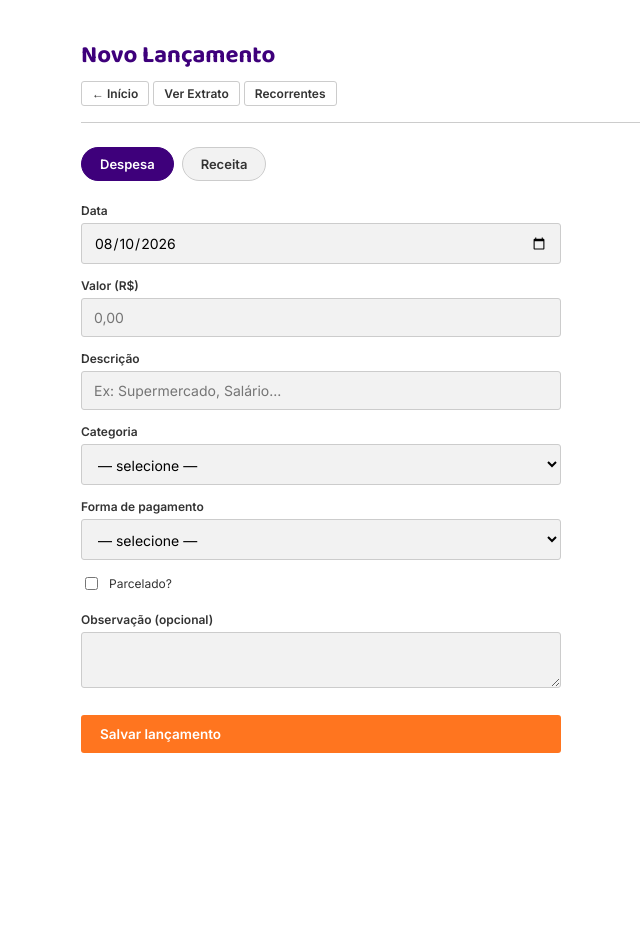
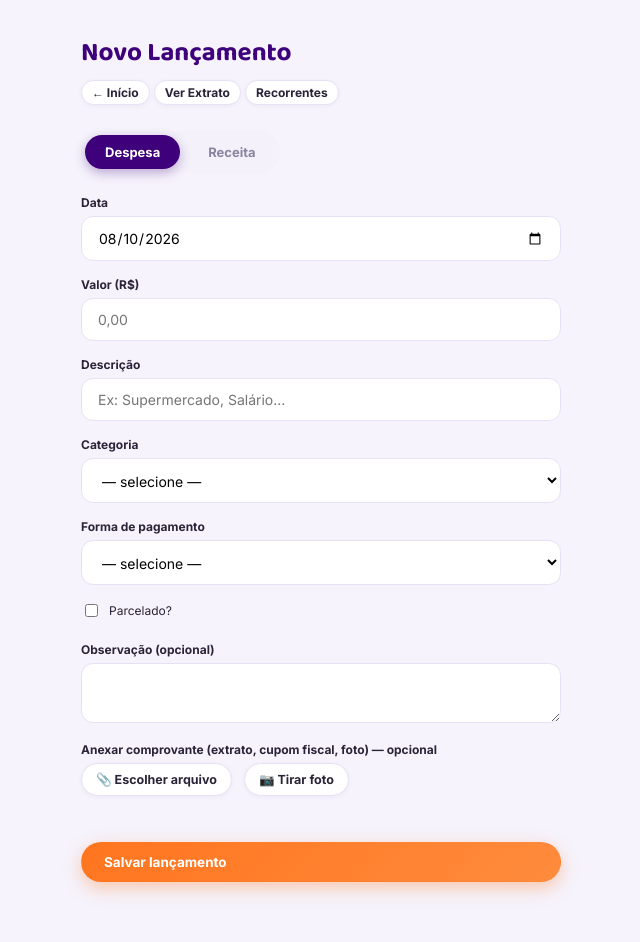
Before and after one commit to hubj-web/HUBJ-FLUX, a Flask app: page /lancamentos/novo in a window 1280 px wide. Shown: the whole page, without its empty margins (273-913 px from the left). Before the commit the page ends 753 px from the top, so only its background shows below. Run offline with Flask 3, Linux system fonts and the light colour scheme; the visitor is signed in with stand-in values (Sample User, id 1); data that the repository does not hold is empty; some libraries are stand-ins or nearby versions.

Commit message:
Corrige botoes de voltar, anexo de arquivo/foto, visual moderno

```diff
--- a/static/style.css
+++ b/static/style.css
@@ -1,108 +1,139 @@
 :root{
   /* HUB-J — paleta oficial do Brand Book institucional */
-  --roxo-estrategico: #3E007B;   /* predominante - institucional, cabeçalhos, estrutura */
-  --roxo-horizonte: #C182FF;     /* auxiliar - realces suaves */
-  --laranja-evolucao: #FF751F;   /* chamadas de ação, destaques, indicadores de crescimento */
-  --laranja-impulso: #FFAE7A;    /* auxiliar - fundos suaves de destaque */
-  --preto-intenso: #000000;      /* usar com moderação */
+  --roxo-estrategico: #3E007B;
+  --roxo-horizonte: #C182FF;
+  --laranja-evolucao: #FF751F;
+  --laranja-impulso: #FFAE7A;
+  --preto-intenso: #000000;
   --branco-puro: #FFFFFF;
 
-  /* cores funcionais para dados financeiros - não fazem parte do Brand
-     Book institucional (que não define isso), mas seguem a convenção
-     universal de apps financeiros: verde = positivo, vermelho = negativo */
-  --success-dark: #1E6B3C; --success-light: #D4EDDA;
-  --danger-dark: #8B1A1A; --danger-light: #FDECEA;
-  --warning-dark: #856404; --warning-light: #FFF8E1;
-  --gray-dark: #333333; --gray-medium: #888888; --gray-light: #F2F2F2; --gray-border: #CCCCCC;
+  --success-dark: #1E9E5A; --success-light: #DEF7EA;
+  --danger-dark: #E0334D; --danger-light: #FDE4E8;
+  --warning-dark: #B8860B; --warning-light: #FFF3D6;
+  --gray-dark: #2B2438; --gray-medium: #8B84A0; --gray-light: #F4F1FA; --gray-border: #E7E1F5;
 
-  /* aliases usados no restante do CSS/templates */
-  --paper: var(--branco-puro);
-  --paper-raised: var(--gray-light);
+  /* fundo com leve tom lavanda (não branco puro) - dá o "ar de app" */
+  --bg-app: #F6F3FC;
+  --paper: var(--bg-app);
+  --paper-raised: #FFFFFF;
   --ink: var(--roxo-estrategico);
   --ink-soft: var(--gray-dark);
   --graphite: var(--gray-medium);
   --line: var(--gray-border);
-  --green: var(--laranja-evolucao);      /* ação primária (botões, links) = laranja, por regra do Brand Book */
-  --green-soft: var(--laranja-impulso);  /* fundo suave de destaque/hover */
+  --green: var(--laranja-evolucao);
+  --green-soft: var(--laranja-impulso);
   --brick: var(--danger-dark);
   --brick-soft: var(--danger-light);
-  --gold: var(--roxo-horizonte);         /* realces sobre fundo escuro */
-  --radius: 3px;
+  --gold: var(--roxo-horizonte);
+
+  --radius-sm: 12px;
+  --radius: 16px;
+  --radius-lg: 24px;
+  --radius-pill: 999px;
+  --shadow-card: 0 2px 14px rgba(62,0,123,0.08);
+  --shadow-card-hover: 0 6px 22px rgba(62,0,123,0.14);
 }
 *{ box-sizing:border-box; }
-body{ margin:0; background:var(--paper); color:var(--ink); font-family:'Inter',system-ui,sans-serif; font-size:14.5px; }
-h1,h3{ font-family:'Baloo 2', 'Inter', sans-serif; font-weight:700; margin:0; }
+body{ margin:0; background:var(--bg-app); color:var(--ink-soft); font-family:'Inter',system-ui,sans-serif; font-size:14.5px; }
+h1,h3{ font-family:'Baloo 2', 'Inter', sans-serif; font-weight:700; margin:0; color:var(--roxo-estrategico); }
 .mono{ font-family:'IBM Plex Mono',monospace; }
 
-.home-screen{ min-height:100vh; display:flex; align-items:center; justify-content:center; background:var(--ink); padding:24px; }
+.home-screen{
+  min-height:100vh; display:flex; align-items:center; justify-content:center; padding:24px;
+  background: radial-gradient(circle at 20% 15%, #5B1BA8 0%, var(--roxo-estrategico) 45%, #2A0057 100%);
+}
 .home-wrap{ max-width:420px; width:100%; }
 .home-header{ text-align:center; margin-bottom:36px; }
-.home-mark{ font-family:'Baloo 2',sans-serif; font-size:22px; font-weight:700; width:64px; height:64px;
-  display:inline-flex; align-items:center; justify-content:center; border:2px solid var(--roxo-horizonte); border-radius:50%;
-  color:var(--roxo-horizonte); margin-bottom:20px; }
-.home-header h1{ font-size:32px; color:#fff; margin-bottom:10px; }
+.home-mark{
+  font-family:'Baloo 2',sans-serif; font-size:24px; font-weight:800; width:72px; height:72px;
+  display:inline-flex; align-items:center; justify-content:center;
+  background: linear-gradient(135deg, var(--laranja-evolucao), #FF9A52);
+  border-radius:26px; color:#fff; margin-bottom:22px; box-shadow:0 10px 30px rgba(255,117,31,0.35);
+}
+.home-header h1{ font-size:34px; color:#fff; margin-bottom:10px; }
 .home-header h1 span{ color:var(--laranja-evolucao); font-weight:400; }
-.home-header p{ color:#D9BEF5; font-size:14px; font-family:'Inter',sans-serif; }
+.home-header p{ color:#D9C6F5; font-size:14.5px; font-family:'Inter',sans-serif; }
 
 .btn-google{
   display:flex; align-items:center; justify-content:center; gap:10px;
-  background:#fff; color:var(--roxo-estrategico); text-decoration:none; font-weight:600;
-  padding:13px 20px; border-radius:6px; font-size:14.5px;
+  background:#fff; color:var(--roxo-estrategico); text-decoration:none; font-weight:700;
+  padding:15px 24px; border-radius:var(--radius-pill); font-size:15px;
+  box-shadow:0 8px 24px rgba(0,0,0,0.18); transition:transform .15s ease;
 }
-.btn-google:hover{ background:#F0F0F0; }
+.btn-google:hover{ transform:translateY(-2px); background:#fff; }
 
-.content{ padding:36px 24px; }
-.panel-head{ margin-bottom:24px; padding-bottom:16px; border-bottom:1px solid var(--line); }
-.panel-head h1{ font-size:24px; margin-bottom:6px; }
-.panel-head p{ color:var(--ink-soft); margin:0; }
+.content{ padding:32px 24px 60px; }
+.panel-head{ margin-bottom:26px; padding-bottom:0; border-bottom:none; }
+.panel-head h1{ font-size:26px; margin-bottom:6px; }
+.panel-head p{ color:var(--graphite); margin:0; }
 
-.review-summary{ display:grid; grid-template-columns:repeat(auto-fit,minmax(160px,1fr)); gap:1px;
-  background:var(--line); border:1px solid var(--line); border-radius:var(--radius); overflow:hidden; margin-bottom:24px; }
-.summary-cell{ background:var(--paper-raised); padding:14px 16px; }
-.summary-cell .label{ display:block; font-size:11px; text-transform:uppercase; letter-spacing:.4px; color:var(--graphite); margin-bottom:6px; }
-.summary-cell .value{ font-family:'IBM Plex Mono',monospace; font-size:16px; font-weight:600; }
+.review-summary{
+  display:grid; grid-template-columns:repeat(auto-fit,minmax(160px,1fr)); gap:14px;
+  background:transparent; border:none; border-radius:0; overflow:visible; margin-bottom:26px;
+}
+.summary-cell{
+  background:var(--paper-raised); padding:18px 20px; border-radius:var(--radius);
+  box-shadow:var(--shadow-card); border:none;
+}
+.summary-cell .label{ display:block; font-size:11px; text-transform:uppercase; letter-spacing:.5px; color:var(--graphite); margin-bottom:8px; font-weight:600; }
+.summary-cell .value{ font-family:'Baloo 2',sans-serif; font-size:22px; font-weight:700; color:var(--ink-soft); }
 
-.btn{ font-family:'Inter',sans-serif; font-size:13.5px; font-weight:600; padding:10px 18px; border-radius:var(--radius);
-  border:1px solid transparent; cursor:pointer; text-decoration:none; display:inline-flex; align-items:center; gap:6px; }
-.btn-primary{ background:var(--laranja-evolucao); color:#fff; }
-.btn-primary:hover{ background:#D9600E; }
-.btn-ghost{ background:transparent; border-color:var(--line); color:var(--ink-soft); }
-.btn-ghost:hover{ border-color:var(--ink); color:var(--ink); }
+.btn{
+  font-family:'Inter',sans-serif; font-size:13.5px; font-weight:700; padding:11px 22px; border-radius:var(--radius-pill);
+  border:1px solid transparent; cursor:pointer; text-decoration:none; display:inline-flex; align-items:center; gap:6px;
+  transition: transform .12s ease, box-shadow .12s ease;
+}
+.btn-primary{ background:linear-gradient(135deg, var(--laranja-evolucao), #FF8B3D); color:#fff; box-shadow:0 6px 18px rgba(255,117,31,0.35); }
+.btn-primary:hover{ transform:translateY(-1px); box-shadow:0 8px 22px rgba(255,117,31,0.45); }
+.btn-ghost{ background:var(--paper-raised); border-color:var(--line); color:var(--ink-soft); box-shadow:0 1px 4px rgba(62,0,123,0.05); }
+.btn-ghost:hover{ border-color:var(--roxo-estrategico); color:var(--roxo-estrategico); }
 
-.table-wrap{ border:1px solid var(--line); border-radius:var(--radius); overflow:auto; background:var(--paper-raised); }
+.table-wrap{
+  border:none; border-radius:var(--radius); overflow:hidden; background:var(--paper-raised);
+  box-shadow:var(--shadow-card);
+}
 .data-table{ width:100%; border-collapse:collapse; font-size:13px; }
-.data-table th{ text-align:left; font-weight:600; font-size:11px; text-transform:uppercase; letter-spacing:.3px;
-  color:var(--graphite); padding:11px 14px; border-bottom:1.5px solid var(--ink); }
-.data-table td{ padding:9px 14px; border-bottom:1px solid var(--line); }
+.data-table th{
+  text-align:left; font-weight:700; font-size:10.5px; text-transform:uppercase; letter-spacing:.4px;
+  color:var(--graphite); padding:14px 18px; border-bottom:1px solid var(--line); background:var(--gray-light);
+}
+.data-table td{ padding:12px 18px; border-bottom:1px solid var(--gray-light); }
+.data-table tbody tr:last-child td{ border-bottom:none; }
+.data-table tbody tr:hover{ background: var(--gray-light); }
 .data-table td.num, .data-table th.num{ text-align:right; }
 
-.filters{ display:flex; gap:14px; margin-bottom:18px; }
+.filters{ display:flex; gap:12px; margin-bottom:20px; flex-wrap:wrap; align-items:center; }
+.filters select, .filters input[type=text], .filters input[type=date]{
+  padding:10px 14px; border:1px solid var(--line); border-radius:var(--radius-pill);
+  font: inherit; font-size:13px; background:var(--paper-raised);
+}
 
 .flash-wrap{ position:fixed; top:16px; right:16px; z-index:50; display:flex; flex-direction:column; gap:8px; max-width:360px; }
-.flash{ padding:12px 16px; border-radius:var(--radius); font-size:13.5px; border:1px solid var(--line); background:var(--paper-raised); }
-.flash-erro{ background:var(--danger-light); border-color:var(--danger-dark); color:var(--danger-dark); }
-.flash-ok{ background:var(--success-light); border-color:var(--success-dark); color:var(--success-dark); }
+.flash{ padding:14px 18px; border-radius:var(--radius); font-size:13.5px; box-shadow:var(--shadow-card); border:none; }
+.flash-erro{ background:var(--danger-light); color:var(--danger-dark); }
+.flash-ok{ background:var(--success-light); color:var(--success-dark); }
 
-.val-receita{ color:var(--success-dark); }
-.val-despesa{ color:var(--danger-dark); }
+.val-receita{ color:var(--success-dark); font-weight:600; }
+.val-despesa{ color:var(--danger-dark); font-weight:600; }
 
-.form-grid{ display:flex; flex-direction:column; gap:14px; max-width:480px; }
-.form-row label{ display:block; font-size:12px; font-weight:600; color:var(--ink-soft); margin-bottom:5px; }
+.form-grid{ display:flex; flex-direction:column; gap:16px; max-width:480px; }
+.form-row label{ display:block; font-size:12px; font-weight:700; color:var(--ink-soft); margin-bottom:6px; }
 .form-row input, .form-row select, .form-row textarea{
-  width:100%; padding:10px 12px; border:1px solid var(--line); border-radius:var(--radius);
+  width:100%; padding:12px 16px; border:1px solid var(--line); border-radius:var(--radius-sm);
   font: inherit; font-size:14px; background:var(--paper-raised);
 }
-.form-row input:focus, .form-row select:focus, .form-row textarea:focus{ outline:none; border-color:var(--laranja-evolucao); }
+.form-row input:focus, .form-row select:focus, .form-row textarea:focus{
+  outline:none; border-color:var(--laranja-evolucao); box-shadow:0 0 0 3px rgba(255,117,31,0.15);
+}
 
-.view-toggle{ display:flex; gap:8px; }
+.view-toggle{ display:flex; gap:8px; background:var(--gray-light); padding:4px; border-radius:var(--radius-pill); width:fit-content; }
 .view-toggle-btn{
-  background:var(--paper-raised); border:1px solid var(--line); color:var(--ink-soft);
-  padding:8px 18px; border-radius:20px; font-size:13px; font-weight:600; cursor:pointer; text-decoration:none;
+  background:transparent; border:none; color:var(--graphite);
+  padding:9px 20px; border-radius:var(--radius-pill); font-size:13px; font-weight:700; cursor:pointer; text-decoration:none;
 }
-.view-toggle-btn.active{ background:var(--ink); border-color:var(--ink); color:#fff; }
+.view-toggle-btn.active{ background:var(--roxo-estrategico); color:#fff; box-shadow:0 4px 12px rgba(62,0,123,0.3); }
 
-/* Chip de status (semáforo) - usado quando Planejamento/Controle forem construídos */
-.chip-status{ display:inline-flex; align-items:center; gap:6px; padding:4px 12px; border-radius:20px; font-size:12px; font-weight:600; }
+.chip-status{ display:inline-flex; align-items:center; gap:6px; padding:5px 14px; border-radius:var(--radius-pill); font-size:11.5px; font-weight:700; }
 .chip-status.verde{ background:var(--success-light); color:var(--success-dark); }
 .chip-status.amarelo{ background:var(--warning-light); color:var(--warning-dark); }
 .chip-status.vermelho{ background:var(--danger-light); color:var(--danger-dark); }
--- a/templates/cartao_faturas.html
+++ b/templates/cartao_faturas.html
@@ -4,7 +4,7 @@
 <div class="content" style="max-width:900px;margin:0 auto">
   <header class="panel-head">
     <h1>Faturas importadas</h1>
-    <p><a href="{{ url_for('cartao.importar') }}" class="btn btn-primary" style="padding:4px 10px;font-size:12px">+ Importar fatura</a></p>
+    <p><a href="{{ url_for('inicio.index') }}" class="btn btn-ghost" style="padding:4px 10px;font-size:12px">← Início</a> <a href="{{ url_for('cartao.importar') }}" class="btn btn-primary" style="padding:4px 10px;font-size:12px">+ Importar fatura</a></p>
   </header>
   <div class="table-wrap">
     <table class="data-table">
--- a/templates/cartao_painel.html
+++ b/templates/cartao_painel.html
@@ -18,7 +18,7 @@
   {% else %}
   <p style="color:var(--graphite)">Nenhuma fatura importada ainda.</p>
   {% endif %}
-  <p><a href="{{ url_for('cartao.importar') }}" class="btn btn-primary">Importar fatura</a>
+  <p><a href="{{ url_for('inicio.index') }}" class="btn btn-ghost">← Início</a> <a href="{{ url_for('cartao.importar') }}" class="btn btn-primary">Importar fatura</a>
      <a href="{{ url_for('cartao.faturas') }}" class="btn btn-ghost">Ver todas as faturas</a></p>
 </div>
 {% endblock %}
--- a/templates/cartao_revisao.html
+++ b/templates/cartao_revisao.html
@@ -4,7 +4,7 @@
 <div class="content" style="max-width:820px;margin:0 auto">
   <header class="panel-head">
     <h1>Revisar fatura</h1>
-    <p>{{ arquivo }} · vencimento {{ vencimento or '—' }}</p>
+    <p>{{ arquivo }} · vencimento {{ vencimento or '—' }}</p><p><a href="{{ url_for('inicio.index') }}" class="btn btn-ghost" style="padding:4px 10px;font-size:12px">← Início</a></p>
   </header>
 
   <div class="review-summary">
--- a/templates/cartao_transacoes.html
+++ b/templates/cartao_transacoes.html
@@ -4,7 +4,7 @@
 <div class="content" style="max-width:1000px;margin:0 auto">
   <header class="panel-head">
     <h1>Transações do cartão</h1>
-    <p><a href="{{ url_for('cartao.importar') }}" class="btn btn-ghost" style="padding:4px 10px;font-size:12px">+ Importar fatura</a></p>
+    <p><a href="{{ url_for('inicio.index') }}" class="btn btn-ghost" style="padding:4px 10px;font-size:12px">← Início</a> <a href="{{ url_for('cartao.importar') }}" class="btn btn-ghost" style="padding:4px 10px;font-size:12px">+ Importar fatura</a></p>
   </header>
 
   <form method="get" class="filters" style="flex-wrap:wrap">
--- a/templates/controle_categoria.html
+++ b/templates/controle_categoria.html
@@ -4,7 +4,7 @@
 <div class="content" style="max-width:760px;margin:0 auto">
   <header class="panel-head">
     <h1>{{ categoria.nome if categoria else 'Categoria' }} · {{ mes_referencia }}</h1>
-    <p><a href="{{ url_for('controle.index', mes=mes_referencia) }}" class="btn btn-ghost" style="padding:4px 10px;font-size:12px">← Controle</a></p>
+    <p><a href="{{ url_for('inicio.index') }}" class="btn btn-ghost" style="padding:4px 10px;font-size:12px">← Início</a> <a href="{{ url_for('controle.index', mes=mes_referencia) }}" class="btn btn-ghost" style="padding:4px 10px;font-size:12px">← Controle</a></p>
   </header>
   <div class="table-wrap">
     <table class="data-table">
--- a/templates/extrato.html
+++ b/templates/extrato.html
@@ -36,7 +36,9 @@
       {% for l in lancamentos %}
         <tr>
           <td class="mono">{{ l.data }}</td>
-          <td>{{ l.descricao or '—' }}{% if l.parcela_atual %}<span style="color:var(--graphite);font-size:11px"> ({{ l.parcela_atual }}/{{ l.parcela_total }})</span>{% endif %}</td>
+          <td>{{ l.descricao or '—' }}{% if l.parcela_atual %}<span style="color:var(--graphite);font-size:11px"> ({{ l.parcela_atual }}/{{ l.parcela_total }})</span>{% endif %}
+            {% if anexos_por_lancamento.get(l.id) %}<a href="{{ url_for('lanc.ver_anexo', anexo_id=anexos_por_lancamento[l.id]) }}" title="Ver anexo" style="text-decoration:none">📎</a>{% endif %}
+          </td>
           <td>{{ l.categoria_nome or '—' }}</td>
           <td>{{ l.forma_pagamento_nome or '—' }}</td>
           <td>{{ l.pessoa_nome or '—' }}</td>
--- a/templates/lancamento_form.html
+++ b/templates/lancamento_form.html
@@ -14,7 +14,7 @@
     <a href="{{ url_for('lanc.novo', tipo='receita') }}" class="view-toggle-btn {{ 'active' if tipo_inicial == 'receita' }}">Receita</a>
   </div>
 
-  <form method="post" class="form-grid">
+  <form method="post" class="form-grid" enctype="multipart/form-data">
     <input type="hidden" name="tipo" value="{{ tipo_inicial }}">
 
     <div class="form-row">
@@ -82,11 +82,44 @@
       <textarea name="observacao" rows="2"></textarea>
     </div>
 
+    <div class="form-row">
+      <label>Anexar comprovante (extrato, cupom fiscal, foto) — opcional</label>
+      <input type="file" name="anexo" accept="image/*,.pdf" id="input-anexo-arquivo" style="display:none">
+      <input type="file" name="anexo_camera" accept="image/*" capture="environment" id="input-anexo-camera" style="display:none">
+      <div class="filters" style="margin-top:4px">
+        <button type="button" class="btn btn-ghost" id="btn-escolher-arquivo" style="padding:8px 14px;font-size:12.5px">📎 Escolher arquivo</button>
+        <button type="button" class="btn btn-ghost" id="btn-tirar-foto" style="padding:8px 14px;font-size:12.5px">📷 Tirar foto</button>
+      </div>
+      <span id="nome-anexo-escolhido" style="display:block;margin-top:6px;font-size:12.5px;color:var(--graphite)"></span>
+    </div>
+
     <button type="submit" class="btn btn-primary" style="margin-top:10px">Salvar lançamento</button>
   </form>
 </div>
 
 <script>
+  const inputArquivo = document.getElementById('input-anexo-arquivo');
+  const inputCamera = document.getElementById('input-anexo-camera');
+  const nomeAnexo = document.getElementById('nome-anexo-escolhido');
+
+  document.getElementById('btn-escolher-arquivo').addEventListener('click', () => inputArquivo.click());
+  document.getElementById('btn-tirar-foto').addEventListener('click', () => inputCamera.click());
+
+  function mostrarNomeAnexo(input) {
+    if (input.files.length) {
+      nomeAnexo.textContent = '✓ ' + input.files[0].name;
+      // o backend só lê o campo "anexo" - se veio da câmera, copiamos o
+      // arquivo pro input principal antes de enviar o formulário
+      if (input === inputCamera) {
+        const dt = new DataTransfer();
+        dt.items.add(input.files[0]);
+        inputArquivo.files = dt.files;
+      }
+    }
+  }
+  inputArquivo.addEventListener('change', () => mostrarNomeAnexo(inputArquivo));
+  inputCamera.addEventListener('change', () => mostrarNomeAnexo(inputCamera));
+
   const selForma = document.getElementById('sel-forma');
   const linhaCartao = document.getElementById('linha-cartao');
   selForma.addEventListener('change', () => {
--- a/templates/recorrentes.html
+++ b/templates/recorrentes.html
@@ -4,7 +4,8 @@
 <div class="content" style="max-width:700px;margin:0 auto">
   <header class="panel-head">
     <h1>Lançamentos Recorrentes</h1>
-    <p><a href="{{ url_for('lanc.novo') }}" class="btn btn-ghost" style="padding:4px 10px;font-size:12px">← Novo Lançamento</a></p>
+    <p><a href="{{ url_for('inicio.index') }}" class="btn btn-ghost" style="padding:4px 10px;font-size:12px">← Início</a>
+       <a href="{{ url_for('lanc.novo') }}" class="btn btn-ghost" style="padding:4px 10px;font-size:12px">← Novo Lançamento</a></p>
   </header>
 
   <h3>Modelos salvos</h3>
```
Also changed, not shown: db.py (+45 -0 lines), lancamentos.py (+36 -4 lines).
